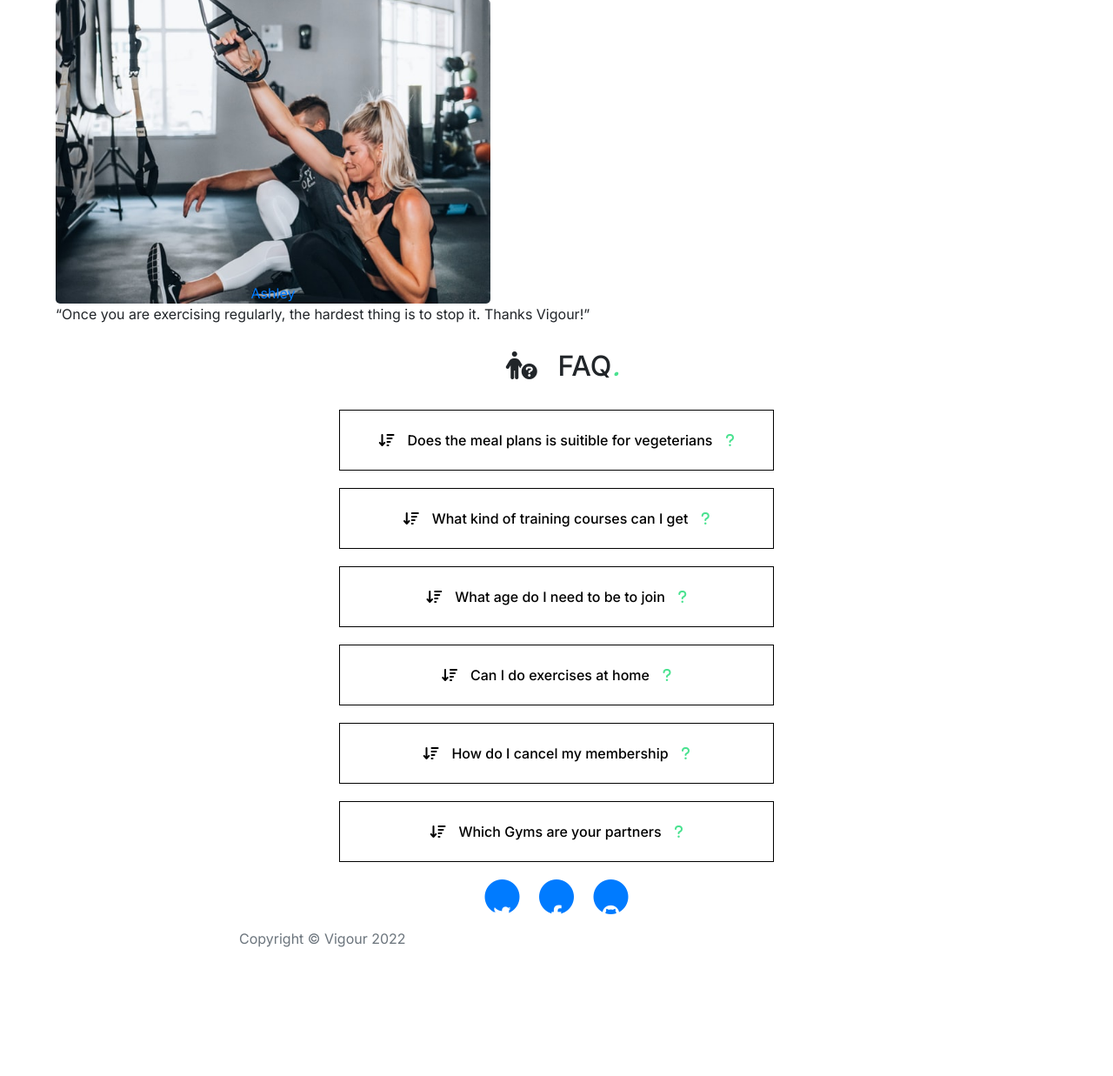
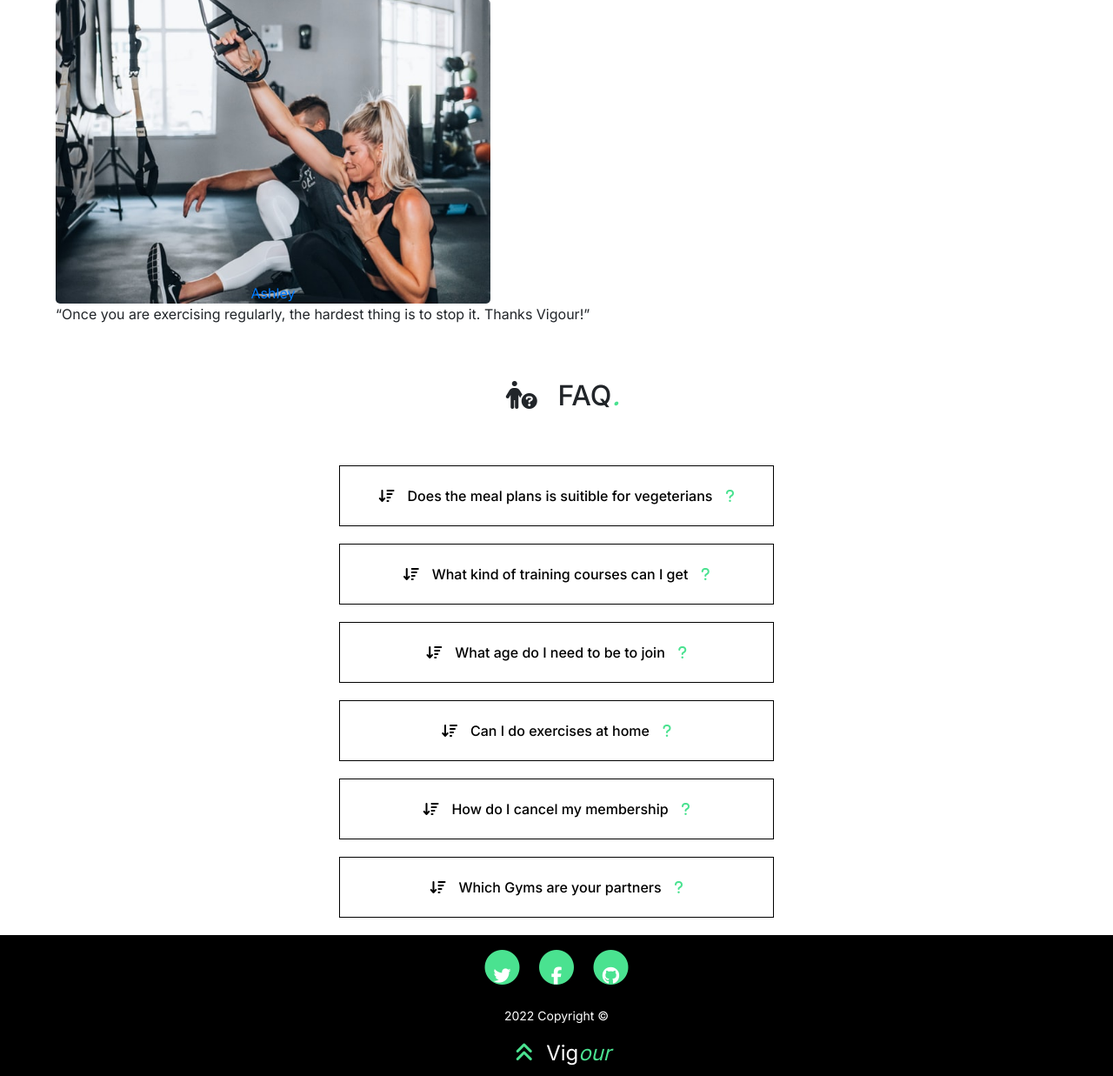
Before and after one commit to LySeriuos/Vigour-MS4-2, a Django app: page / in a window 1280 px wide. Shown: the part 4958-6195 px from the top of the page at 87% size. Before the commit the page ends 6047 px from the top, so only its background shows below. Run offline with Django 3.2, Linux system fonts and the light colour scheme; some libraries are stand-ins or nearby versions.

Commit message:
styled footer

```diff
--- a/home/templates/home/index.html
+++ b/home/templates/home/index.html
@@ -332,7 +332,7 @@
 <!-- ***** Section of FAQ Start  ***** -->
 
 <section class="text-center">
-  <div>
+  <div class="faq">
     <h2><i class="fa-solid fa-person-circle-question"></i> FAQ<em>.</em></h2>
 </div>
     <div class="accordion-faq" id="accordionExample">
--- a/static/css/style.css
+++ b/static/css/style.css
@@ -336,3 +336,53 @@ em {
 .fa-question {
   color: #4AE290;
 }
+ .faq {
+   margin:50px;
+ }
+
+ /* End of FAQ section */
+
+ /* Start of Footer section */
+
+
+ footer {
+  height: 100px;
+  background-color: black;
+
+}
+
+footer .list-inline a {
+  margin: 0;
+  padding: 0;
+  color:#4AE290;
+}
+
+
+
+footer .copyright {
+  font-size: 14px;
+  margin-bottom: 0;
+  text-align: center;
+}
+
+.fa-stack-1x, .fa-stack-2x{
+  line-height: initial !important;
+}
+
+.copyright,
+.copyright a {
+  font-size: 1.5rem;
+  color:white;
+}
+
+footer .row{
+  margin: 0;
+}
+
+.fa-angles-up{
+  color:#4AE290;
+}
+
+footer .list-inline-item a:hover{
+  font-size: 120%;
+}
--- a/templates/base.html
+++ b/templates/base.html
@@ -154,10 +154,10 @@
 
     <!--Start of  Footer -->
 	<footer>
-        <div class="container">
+        <div class="container-footer">
             <div class="row">
                 <div class="col-lg-8 col-md-10 mx-auto">
-                    <ul class="list-inline text-center">
+                    <ul class="list-inline text-center p-3 m-0">
                         <li class="list-inline-item">
                             <a href="https://twitter.com/" target="_blank">
                             <span class="fa-stack fa-lg">
@@ -183,7 +183,7 @@
                             </a>
                         </li>
                     </ul>
-                    <p class="copyright text-muted">Copyright &copy; Vigour 2022<span id="copyright"></span></p>
+                    <p class="copyright">2022 Copyright &copy;<a href="#"><br><i class="fa-solid fa-angles-up"></i>Vig<em>our</em></a><span id="copyright"></span></p>
                 </div>
             </div>
         </div>
```
